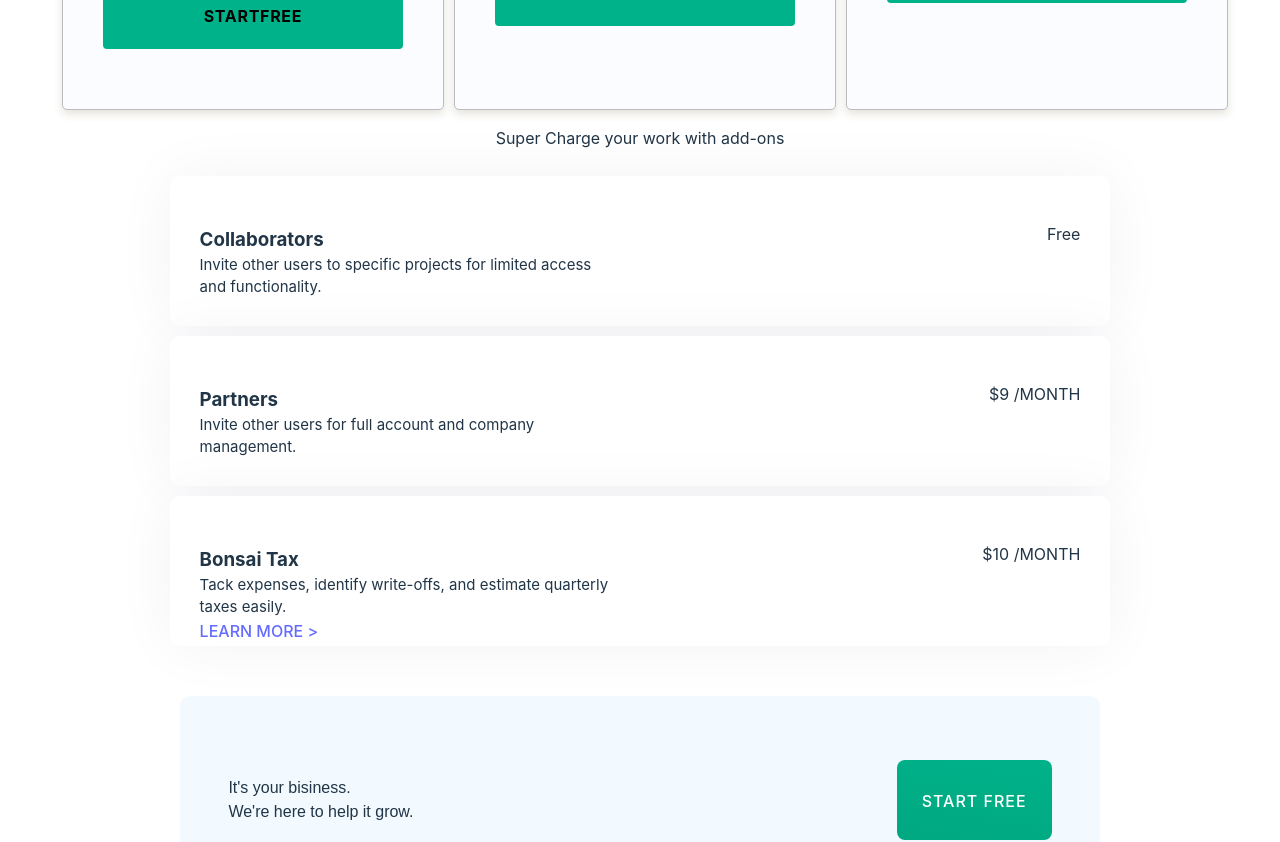
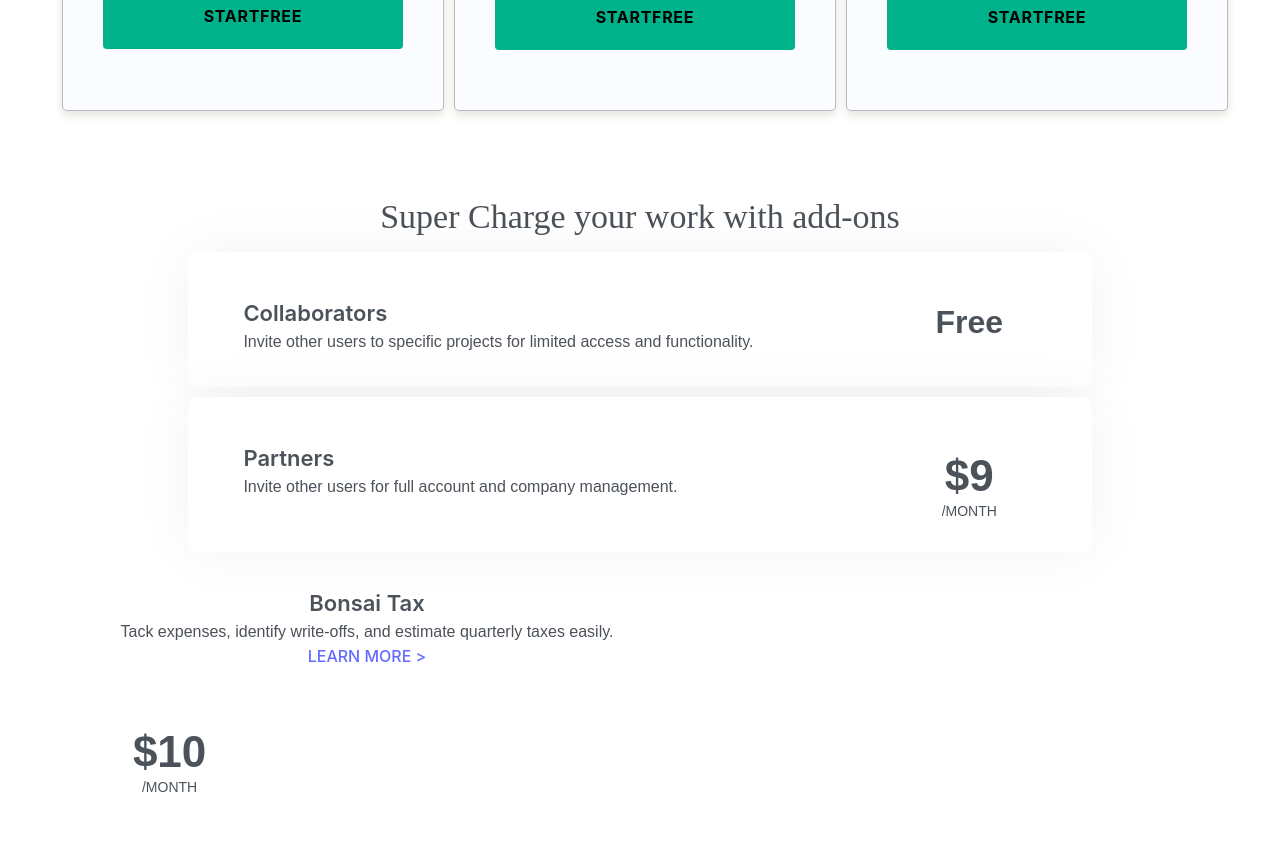
Before and after one commit to ursulacubilla/ProyectoBonsai, a React (Vite) app: page / in a window 1280 px wide. Shown: the part 1220-2062 px from the top of the page. Built offline with nearby package versions, Linux system fonts and the light colour scheme.

Commit message:
Estilos varios

```diff
--- a/src/Components/Plans&Pricing/Plans-styled.jsx
+++ b/src/Components/Plans&Pricing/Plans-styled.jsx
@@ -60,13 +60,14 @@
 
 
 export const SpanSimbolo = styled.span`
-position: relative;
+/* position: relative; */
     top: 10px;
     margin-right: 10px;
     align-self: flex-start;
     font-size: 30px;
     line-height: 28px;
     font-weight: 400;
+    margin-top: 15px;
 `;
 
 
@@ -132,7 +133,7 @@
     letter-spacing: .7px;
     text-decoration: none;
     text-transform: uppercase;
-    margin-top: 156px;
+    margin-top: 180px;
 `;
 
 export const ButtonTwo = styled.button`
@@ -145,5 +146,5 @@
     letter-spacing: .7px;
     text-decoration: none;
     text-transform: uppercase;
-    margin-top: 23px;
+    margin-top: 70px;
 `;
--- a/src/Components/Plans/PlansList-styled.jsx
+++ b/src/Components/Plans/PlansList-styled.jsx
@@ -1,45 +1,110 @@
 import { styled } from "styled-components";
+import { Paragraph } from '../ToHelp/ToHelpGrow-styled';
 
 
 export const Container = styled.div`
 display: flex;
 flex-direction: column;
 text-align: center;
+margin-top: 80px;
+`;
+
+export const TitleHDos = styled.h2`
+font-weight: 400;
+font-size: 34px;
+font-family: 'Amerigo-bt roman opt';
+color: #4c525a;
+margin: 0;
 `;
 
 export const Collaborators = styled.div`
-display: flex;
-    width: 80%;
-    height: 150px;
-    background-color: antiquewhite;
+    display: flex;
+    justify-content: space-between;
+    width: 70%;
+    height: 120px;
     text-align: start;
     margin: 0 auto;
     margin-top: 10px;
     border-radius: 10px;
     background-color: #fff;
     box-shadow: 0 0 60px 0 rgba(2,4,69,.05);
+    padding: 10px 40px 5px;
 `;
 
 export const DivInvite = styled.div`
-width: 50%;
-padding: 30px;
+padding: 15px;
+max-width: 600px;
+width: 80%;
 `;
 
 export const DivMonth = styled.div`
-display: flex;
-    justify-content: end;
-    width: 50%;
-    padding: 30px;
+    /* display: flex;
+    justify-content: end; */
+    width: 20%;
+    padding-top: 36px;
+    padding-bottom: 36px;
+    text-align: end;
 `;
 
 export const HTres = styled.h3`
 margin: 0;
 margin-top: 20px;
+font-size: 22px;
+color: #4c525a;
+font-weight: 600;
+/* font-family: 'Proximanova opt'; */
 `;
 
 
-export const Paragraph = styled.p`
+export const Text = styled.p`
 margin: 0;
-font-weight: 300px;
-font-size: 15px;
+font-size: 16px;
+color: #4c525a;
+font-family: 'Proximanova opt', sans-serif;
+font-weight: 300;
 `;
+
+export const ParagraphFree = styled.p`
+font-size: 32px;
+color: #4c525a;
+font-weight: 700;
+margin-top: 20px;
+font-family: 'Proximanova opt',sans-serif;
+text-align: center;
+margin: 0;
+/* margin-top: 10px; */
+`;
+
+export const ParagraphPartners = styled.p`
+font-family: 'Proximanova opt',sans-serif;
+font-size: 44px;
+margin: 0;
+font-weight: 600;
+color: #4c525a;
+text-align: center;
+`;
+
+export const PerMonth = styled.p`
+    font-family: 'Proximanova opt',sans-serif;
+    color: #4c525a;
+    font-size: 14px;
+    line-height: 5px;
+    font-weight: 400;
+    margin: 0;
+    text-align: center;
+`;
+
+
+export const Partners = styled.div`
+  display: flex;
+    justify-content: space-between;
+    width: 70%;
+    height: 140px;
+    text-align: start;
+    margin: 0 auto;
+    margin-top: 10px;
+    border-radius: 10px;
+    background-color: #fff;
+    box-shadow: 0 0 60px 0 rgba(2,4,69,.05);
+    padding: 10px 40px 5px;
+`;
--- a/src/Components/Plans/PlansList.jsx
+++ b/src/Components/Plans/PlansList.jsx
@@ -1,41 +1,43 @@
 import React from 'react'
-import { Container, Collaborators, DivMonth, DivInvite, Paragraph, HTres } from './PlansList-styled'
+import { Container, Collaborators, DivMonth, DivInvite, HTres, TitleHDos, ParagraphFree, ParagraphPartners, Text, PerMonth, Partners } from './PlansList-styled'
 
 export const PlansList = () => {
   return (
     <Container>
-      <p>Super Charge your work with add-ons</p>
+      <TitleHDos>Super Charge your work with add-ons</TitleHDos>
 
       <Collaborators>
         <DivInvite>
           <HTres>Collaborators</HTres>
-          <Paragraph>Invite other users to specific projects for limited access and functionality.</Paragraph>
+          <Text>Invite other users to specific projects for limited access and functionality.</Text>
         </DivInvite>
         <DivMonth>
-          <p>Free</p>
+          <ParagraphFree>Free</ParagraphFree>
         </DivMonth>
       </Collaborators>
 
-      <Collaborators>
+      <Partners>
         <DivInvite>
           <HTres>Partners</HTres>
-          <Paragraph>Invite other users for full account and company management.</Paragraph>
+          <Text>Invite other users for full account and company management.</Text>
         </DivInvite>
         <DivMonth>
-          <p>$9 /MONTH</p>
+          <ParagraphPartners>$9</ParagraphPartners>
+          <PerMonth>/MONTH</PerMonth>
         </DivMonth>
-      </Collaborators>
+      </Partners>
 
-      <Collaborators>
+      <div>
         <DivInvite>
           <HTres>Bonsai Tax</HTres>
-          <Paragraph>Tack expenses, identify write-offs, and estimate quarterly taxes easily.</Paragraph>
+          <Text>Tack expenses, identify write-offs, and estimate quarterly taxes easily.</Text>
           <a href='#'>LEARN MORE ></a>
         </DivInvite>
         <DivMonth>
-          <p>$10 /MONTH</p>
+          <ParagraphPartners>$10</ParagraphPartners>
+          <PerMonth>/MONTH</PerMonth>
         </DivMonth>
-      </Collaborators>
+      </div>
     </Container>
   )
 }
```
